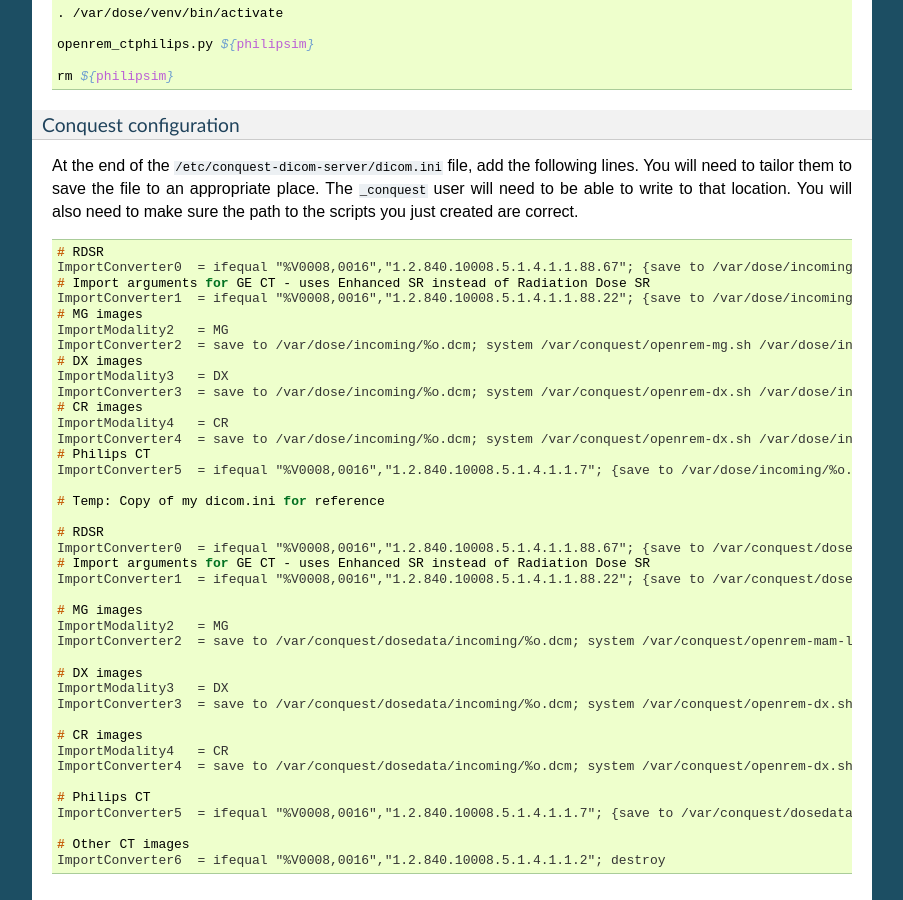
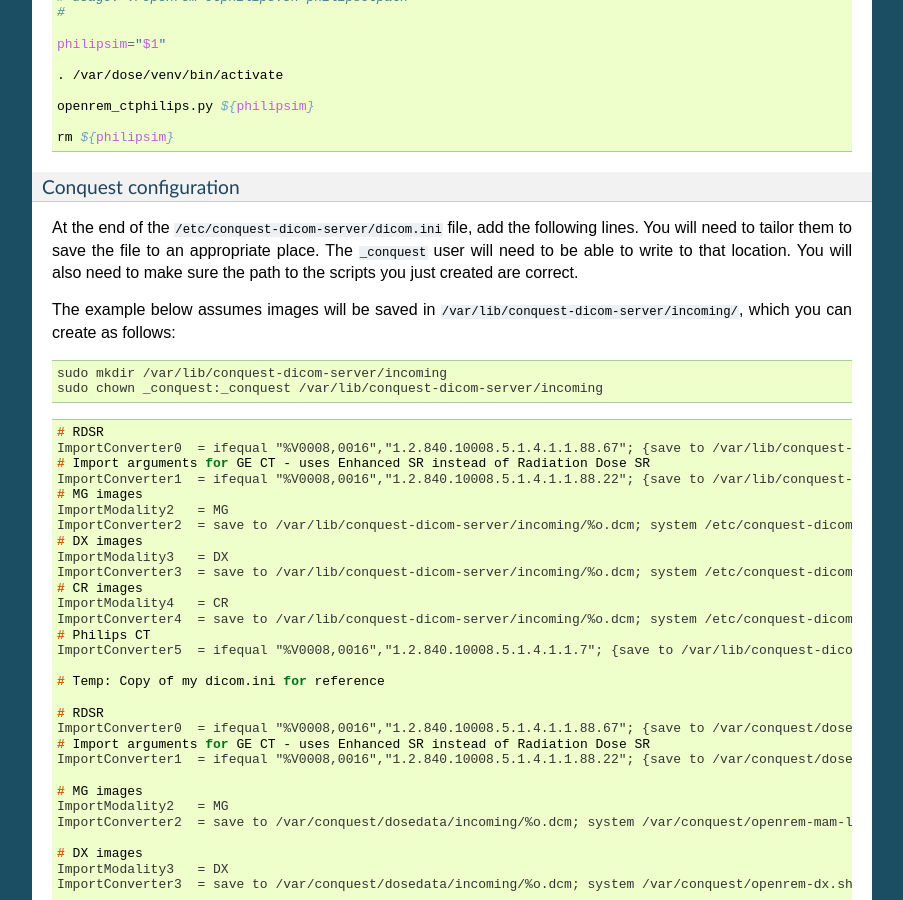
Before and after one commit to ckswilliams/modOpenREM, a Sphinx documentation site: the page built from docs/conquestUbuntu.rst, in a window 1280 px wide and 900 px high, scrolled down 2661 px. Shown: the whole window, without its empty margins (198-1101 px from the left). Built offline with Sphinx 7.4.7, drawn with Linux system fonts in a browser that asks for light colours; some of the changed text lies outside the part shown.

Commit message:
Added in section about where the images might be saved. Refs #350

```diff
--- a/docs/conquestUbuntu.rst
+++ b/docs/conquestUbuntu.rst
@@ -92,7 +92,11 @@ Bash scripts
 ------------
 
 Create a bash script for each of RDSR, mammo, DX and Philips CT dose images, as required. They should have
-content something like the following. The key step in these scripts is to activate the virtual environment.
+content something like the following. The examples that follow assume the files have been saved in the folder
+``/etc/conquest-dicom-server`` but you can save them where you like and change the ``dicom.ini`` commands accordingly.
+
+
+The key step in these scripts is to activate the virtual environment.
 This is done on the line with ``. /var/dose/venv/bin/activate`` - you should change the path to your virtualenv
 appropriately.
 
@@ -180,23 +184,31 @@ At the end of the ``/etc/conquest-dicom-server/dicom.ini`` file, add the followi
 to tailor them to save the file to an appropriate place. The ``_conquest`` user will need to be able to
 write to that location. You will also need to make sure the path to the scripts you just created are correct.
 
+The example below assumes images will be saved in ``/var/lib/conquest-dicom-server/incoming/``, which you can create as
+follows:
+
+.. sourcecode:: console
+
+    sudo mkdir /var/lib/conquest-dicom-server/incoming
+    sudo chown _conquest:_conquest /var/lib/conquest-dicom-server/incoming
+
 .. sourcecode:: console
 
     # RDSR
-    ImportConverter0  = ifequal "%V0008,0016","1.2.840.10008.5.1.4.1.1.88.67"; {save to /var/dose/incoming/%o.dcm; system /var/dose/scipts/openrem-rdsr.sh /var/dose/incoming/%o.dcm; }; destroy
+    ImportConverter0  = ifequal "%V0008,0016","1.2.840.10008.5.1.4.1.1.88.67"; {save to /var/lib/conquest-dicom-server/incoming/%o.dcm; system /etc/conquest-dicom-server/openrem-rdsr.sh /var/lib/conquest-dicom-server/incoming/%o.dcm; destroy}
     # Import arguments for GE CT - uses Enhanced SR instead of Radiation Dose SR
-    ImportConverter1  = ifequal "%V0008,0016","1.2.840.10008.5.1.4.1.1.88.22"; {save to /var/dose/incoming/%o.dcm; system /var/conquest/openrem-rdsr.sh /var/dose/incoming/%o.dcm; }; destroy
+    ImportConverter1  = ifequal "%V0008,0016","1.2.840.10008.5.1.4.1.1.88.22"; {save to /var/lib/conquest-dicom-server/incoming/%o.dcm; system /etc/conquest-dicom-server/openrem-rdsr.sh /var/lib/conquest-dicom-server/incoming/%o.dcm; destroy}
     # MG images
     ImportModality2   = MG
-    ImportConverter2  = save to /var/dose/incoming/%o.dcm; system /var/conquest/openrem-mg.sh /var/dose/incoming/%o.dcm; destroy
+    ImportConverter2  = save to /var/lib/conquest-dicom-server/incoming/%o.dcm; system /etc/conquest-dicom-server/openrem-mg.sh /var/lib/conquest-dicom-server/incoming/%o.dcm; destroy
     # DX images
     ImportModality3   = DX
-    ImportConverter3  = save to /var/dose/incoming/%o.dcm; system /var/conquest/openrem-dx.sh /var/dose/incoming/%o.dcm; destroy
+    ImportConverter3  = save to /var/lib/conquest-dicom-server/incoming/%o.dcm; system /etc/conquest-dicom-server/openrem-dx.sh /var/lib/conquest-dicom-server/incoming/%o.dcm; destroy
     # CR images
     ImportModality4   = CR
-    ImportConverter4  = save to /var/dose/incoming/%o.dcm; system /var/conquest/openrem-dx.sh /var/dose/incoming/%o.dcm; destroy
+    ImportConverter4  = save to /var/lib/conquest-dicom-server/incoming/%o.dcm; system /etc/conquest-dicom-server/openrem-dx.sh /var/lib/conquest-dicom-server/incoming/%o.dcm; destroy
     # Philips CT
-    ImportConverter5  = ifequal "%V0008,0016","1.2.840.10008.5.1.4.1.1.7"; {save to /var/dose/incoming/%o.dcm; system /var/conquest/openrem-ctphilips.sh /var/dose/incoming/%o.dcm; }; destroy
+    ImportConverter5  = ifequal "%V0008,0016","1.2.840.10008.5.1.4.1.1.7"; {save to /var/lib/conquest-dicom-server/incoming/%o.dcm; system /etc/conquest-dicom-server/openrem-ctphilips.sh /var/lib/conquest-dicom-server/incoming/%o.dcm; destroy}
 
     # Temp: Copy of my dicom.ini for reference
 
```
